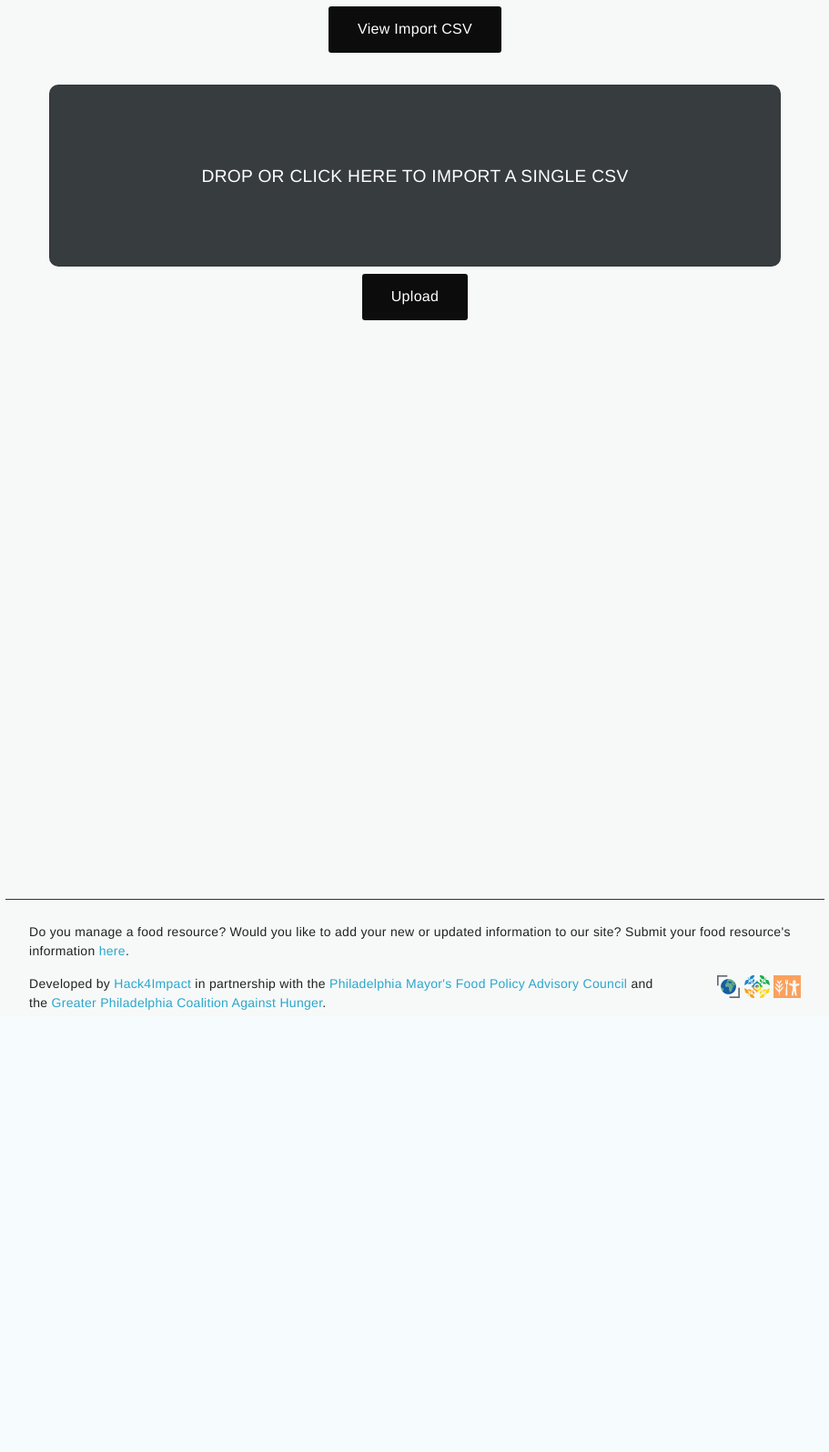
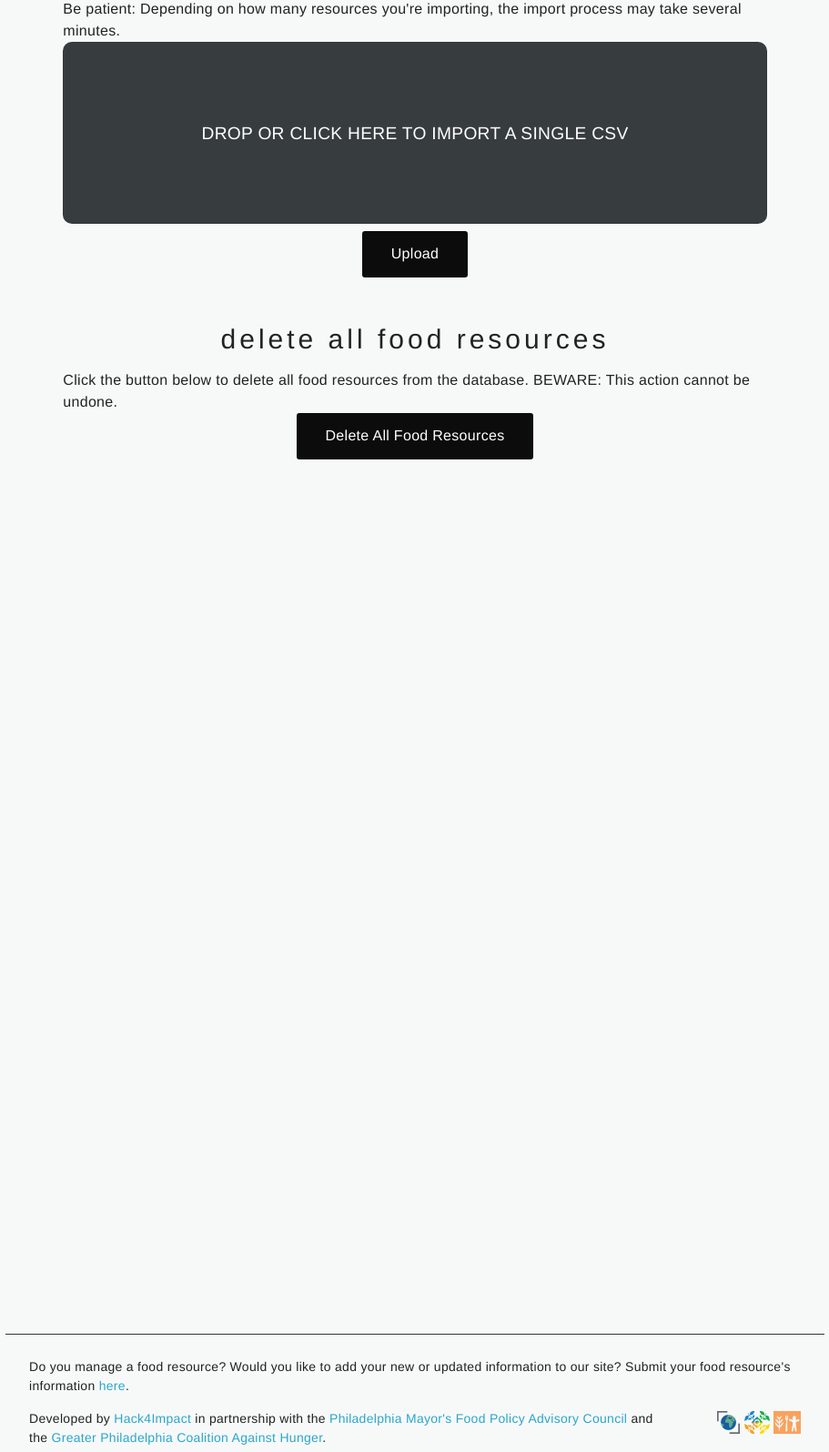
Before and after one commit to hack4impact-upenn/philly-food-finder, a Flask app: template app/templates/file_inputoutput.html in a window 1280 px wide. Shown: the part 1437-3033 px from the top of the page at 91% size, without its empty margins (184-1095 px from the left). Before the commit the page ends 2547 px from the top, so only its background shows below. Run offline with Flask 2, Linux system fonts and the light colour scheme; tables that the repository leaves empty hold one stand-in row (values such as "Sample post"); the template is opened without the code that fills it: values that come from a table or form of the project are taken from there, most other values are stand-ins (such as "Sample title", 1, 10 or a date in 2020); some libraries are stand-ins or nearby versions.

Commit message:
Added "Delete All Food Resources" button

```diff
--- a/app/static/js/custom.js
+++ b/app/static/js/custom.js
@@ -390,7 +390,19 @@ function removeFoodResource(element) {
 }
 
 function onClickRemoveFoodResource() {
-	var foodResourceToRemove = "";
+	$("#delete-button").click(function() {
+		$(document).on('confirm', '.remodal', function () {
+		    $('*').css({ 'cursor': 'wait' });
+	        $.getJSON($SCRIPT_ROOT + '/_delete',
+		        function(data) {
+		            $('*').css({ 'cursor': 'default' });
+		        }
+	        );
+		});
+	});
+}
+
+function onClickDeleteAllFoodResources() {
 	$("[id$='remove']").click(function() {
 		foodResourceToRemove = $(this);
 		$(document).on('confirm', '.remodal', function () {
--- a/app/templates/file_inputoutput.html
+++ b/app/templates/file_inputoutput.html
@@ -9,47 +9,72 @@
 	     	<hr align="center">
 	  	</div>
       	<div class="row">
-        <div class="large-10 medium-10 small-10 large-centered
-                        medium-centered small-centered columns">
+        	<div class="large-10 medium-10 small-10 large-centered medium-centered small-centered columns">
   	    		<h2 class="text-center page-header">Resource Data Export</h2>
   	    		<div class="row">
-  	    		<p>All Food Resource data in the database can be downloaded as a csv. This csv will be formatted precisely like the sample below.</p>
+  	    			All Food Resource data in the database can be downloaded as a CSV. This CSV will be formatted precisely like the sample below.
   	    		</div>
 	  	    	<div class="row text-center">
 	  				<a role="button" href="{{ url_for('download') }}" class="button radius medium" id="download-button">Download</a>
 	  			</div>
       		</div>
 	  	</div>
-	  	<div class="row"><div class="large-10 medium-10 small-10 large-centered
-                        medium-centered small-centered columns">
+	  	<div class="row"><div class="large-10 medium-10 small-10 large-centered medium-centered small-centered columns">
 	    	<h2 class="text-center page-header">Resource Data Import</h2>
-	    	<div class="row">
-		    	<p> It is very important that the CSV you import exactly matches the expected format. Please click the download button below to download the import csv. The instructions in this csv must be followed precisely. Do not change the formatting of this csv in any way.</p>
-	    	</div>
-	    	<div class="row">
-		    	<p>The import CSV looks like this. Please input data exactly like in the sample below. (Scroll left within the table to see more.)</p>
-		    </div>
-		    <div class="row">
-		    	<p>Be patient: Depending on how many resources you're importing, the import process may take several minutes.</p>
-		    </div>
+	    	<b>It is very important that the CSV you import <i>exactly</i> matches the expected format.</b> Please click the download button below to download the import csv. The instructions in this csv must be followed precisely. Do not change the formatting of this csv in any way.
+	    	<br><br>
+	    	The import CSV looks like this. Please input data exactly like in the sample below. (Scroll right within the table to see more.
+		    <br><br>
 	    	<div class="row">
 	    		<div id="sample_table_div"></div>
 	  		</div>
 
         	<div class="row text-center" id="download-buttons">
-	    	  <a role="button" href="https://drive.google.com/file/d/0B3772_wowlyaRW5BdEFMTDA2LWM/view?usp=sharing" class="button button radius medium" id="sample-download-button">View Import CSV</a>
+	    	  <a role="button" href="https://drive.google.com/file/d/0B3772_wowlyaRW5BdEFMTDA2LWM/view?usp=sharing" class="button button radius medium" id="sample-download-button">Download Import CSV</a>
 	  	  	</div>
-      </div></div>
-		<div class="row"><div class="large-10 medium-10 small-10 large-centered
-                        medium-centered small-centered columns">
-
-
+      	</div>
+      </div>
+		<div class="row">
+			<div class="large-10 medium-10 small-10 large-centered medium-centered small-centered columns">
+				<div class="row">
+					<div class="small-12 columns">
+						<b>Be patient</b>: Depending on how many resources you're importing, the import process may take several minutes.
+					</div>
+				</div>
+				<div class="row">
+					<div class="small-12 columns">
 						<form action="/_csv_input"
 						  class="dropzone"
 						  id="my-awesome-dropzone"></form>
+
 					  	<div class="row text-center">
 		  					<div class="button radius medium" id="upload-button">Upload</div>
-		</div></div>	  </div>
+						</div>
+					</div>
+				</div>
+			</div>
+		</div>
+	</div>
+	<div class="row">
+		<div class="large-10 medium-10 small-10 large-centered medium-centered small-centered columns">
+			<div class="row">
+				<div class="small-12 columns">
+					<h2 class="text-center page-header">Delete All Food Resources</h2>
+				</div>
+			</div>
+			<div class="row">
+				<div class="small-12 columns">
+					Click the button below to delete all food resources from the database. BEWARE: This action cannot be undone.
+				</div>
+			</div>
+			<div class="row">
+				<div class="small-12 columns">
+					<div class="text-center">
+  						<a role="button" href="#delete-modal" class="button radius medium" id="delete-button">Delete All Food Resources</a>
+  					</div>
+				</div>
+			</div>
+  		</div>
   	</div>
 
 	<div class="remodal" id="error-modal" data-remodal-id="error-modal" data-remodal-options="hashTracking: false">
@@ -68,6 +93,18 @@
 	    <p>
 	      Your resources were successfully imported! You are being redirected to the admin page.
 	    </p>
+	</div>
+
+	<div class="remodal" id="delete-modal" data-remodal-id="delete-modal">
+	    <h1>Are you sure?</h1>
+     	<p>
+    		Are you sure you want to delete all food resources in the database?
+	    	<br>
+	    	This action cannot be undone.
+	    </p>
+	    <br>
+	    <a class="remodal-cancel" href="#">No</a>
+	    <a class="remodal-confirm" href="#">Yes</a>
 	</div>
 
 </body>
```
Also changed, not shown: app/views.py (+9 -0 lines). Lines whose indentation alone changed are shown as unchanged.
